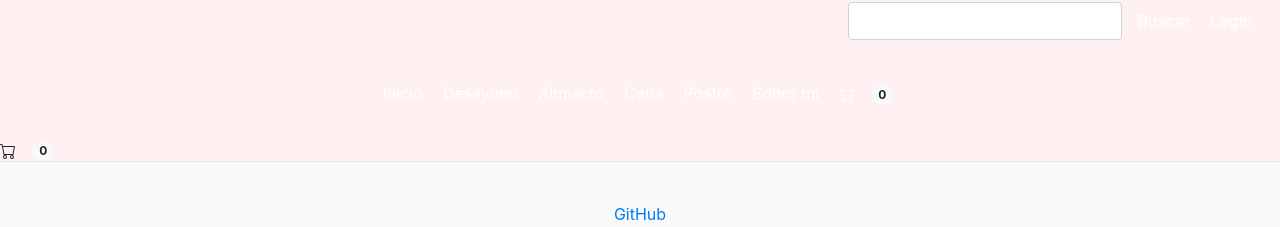
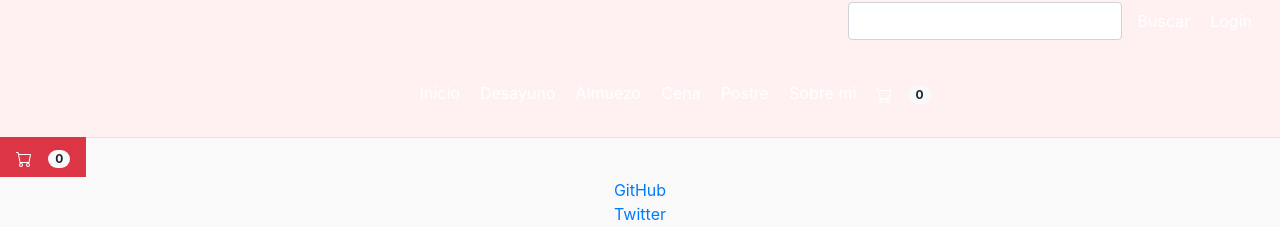
Before and after one commit to Mac-Kett/PaulCocinaFront, a Vue app: page /cart in a window 1280 px wide. Shown: the part 507-734 px from the top of the page. Built offline with nearby package versions, Linux system fonts and the light colour scheme; what vue-form would draw is missing.

Commit message:
visual del cart mejorada

```diff
--- a/src/components/Navbar.vue
+++ b/src/components/Navbar.vue
@@ -75,9 +75,9 @@
           </li>
           -->
           <li class="nav-item">
-            <div class="nav-link btn-danger text-white mr-1">
+            <!--<div class="nav-link btn-danger text-white mr-1"> -->
              <Cart />
-            </div>
+            <!--</div> -->
           </li>
         </ul>
       </div>
--- a/src/components/cart/Cart_List.vue
+++ b/src/components/cart/Cart_List.vue
@@ -1,10 +1,10 @@
 <template>
-  <div id="cart">
-    <div @click="ver = !ver">
+  <div class="cart nav-link btn-danger text-white">
+    <div @click="ver = !ver" class="text-justify">
         <svg xmlns="http://www.w3.org/2000/svg" width="16" height="16" fill="currentColor" class="bi bi-cart " viewBox="0 0 16 16">
           <path d="M0 1.5A.5.5 0 0 1 .5 1H2a.5.5 0 0 1 .485.379L2.89 3H14.5a.5.5 0 0 1 .491.592l-1.5 8A.5.5 0 0 1 13 12H4a.5.5 0 0 1-.491-.408L2.01 3.607 1.61 2H.5a.5.5 0 0 1-.5-.5zM3.102 4l1.313 7h8.17l1.313-7H3.102zM5 12a2 2 0 1 0 0 4 2 2 0 0 0 0-4zm7 0a2 2 0 1 0 0 4 2 2 0 0 0 0-4zm-7 1a1 1 0 1 1 0 2 1 1 0 0 1 0-2zm7 0a1 1 0 1 1 0 2 1 1 0 0 1 0-2z"/>
         </svg>
-        <span class="badge badge-light  badge-pill ml-3"> {{ cartParcialQuantity }}</span>
+        <span class="badge badge-light  badge-pill ml-3 "> {{ cartParcialQuantity }}</span>
     </div>
     <div v-if="ver">
       <div>
@@ -12,8 +12,8 @@
           Carrito de Compras
         </h5>
       </div>
-      <div>
-          <p v-if="!cartParcialQuantity" class="cart-empty-text has-text-centered">
+      <div >
+          <p v-if="!cartParcialQuantity" class="has-text-centered">
         No hay articulos en el carrito!
       </p>
         <table v-else class="table-responsive table-sm  table-bordered rounded" >
@@ -99,4 +99,8 @@
   max-height: 180px;
   display: block;
 }
+.cart{
+  position: absolute;
+  z-index: 110;
+}
 </style>
```
